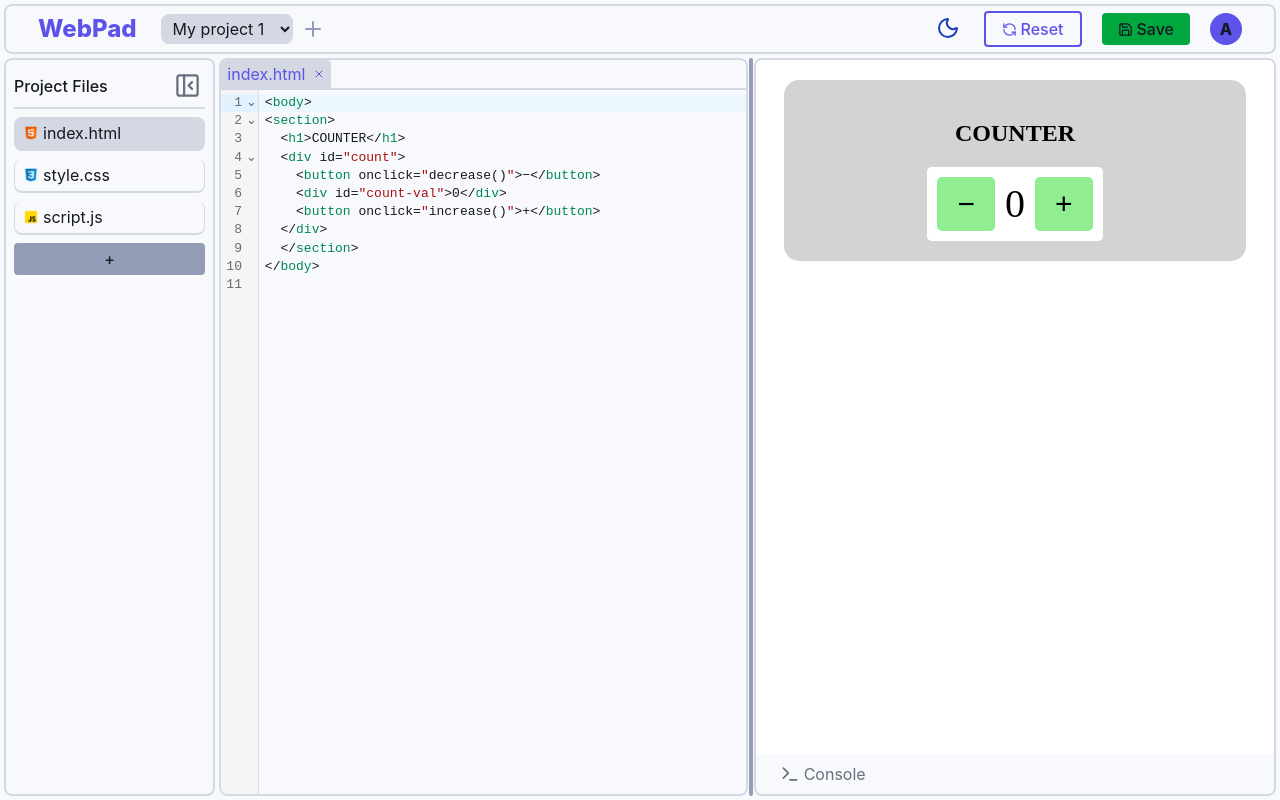
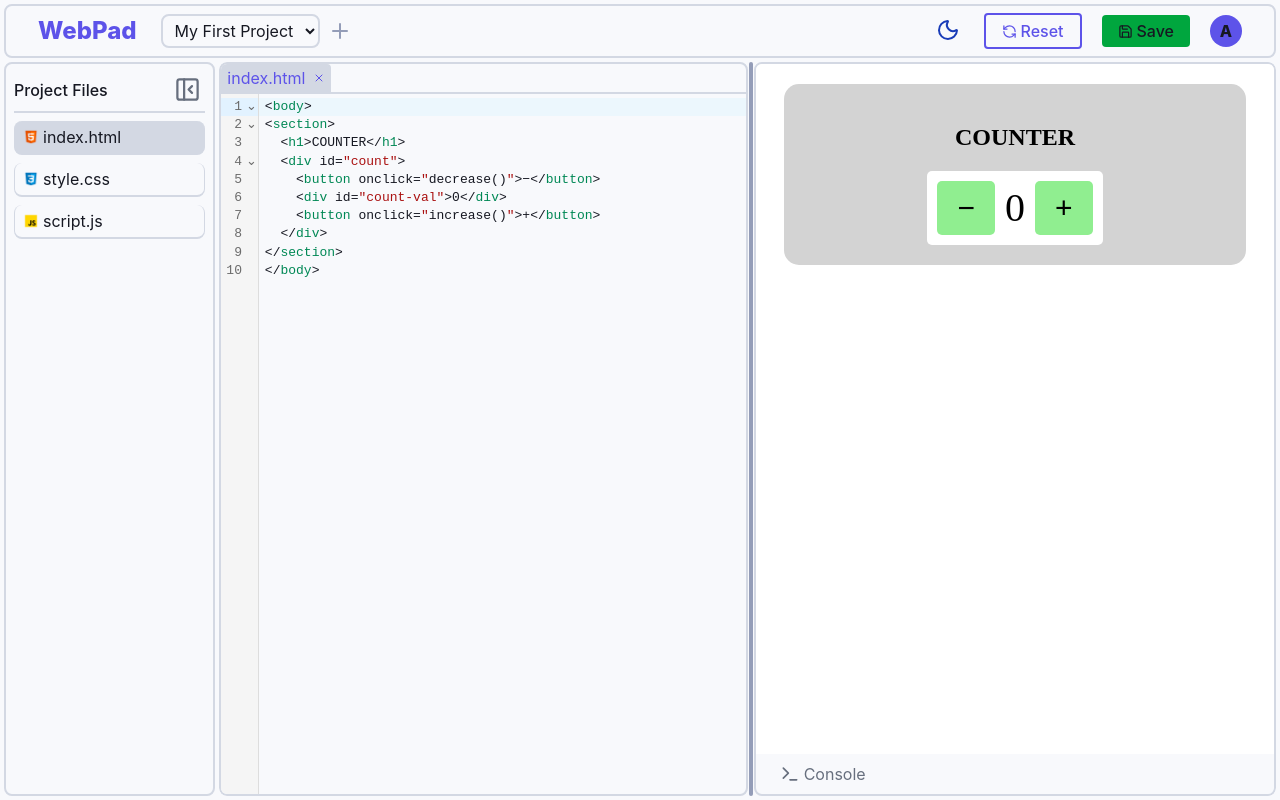
Before and after one commit to thisisarijit/WebPad, a React (Vite) app: page /editor in a window 1280 px wide. Built offline with nearby package versions, Linux system fonts and the light colour scheme.

Commit message:
added the feature for project creation and design the layout for homePage

```diff
--- a/src/components/LeftSideBar.jsx
+++ b/src/components/LeftSideBar.jsx
@@ -12,53 +12,6 @@ const LeftSideBar = ({
   openFileIds,
   setOpenFileIds,
 }) => {
-  const handleCreateFile = () => {
-    let newFileName = window.prompt("Filename", "");
-    if (newFileName === "" || newFileName === null) return;
-    const trimmedName = newFileName.trim();
-    const extension = trimmedName.split(".").pop().toLowerCase();
-
-    //Checking valid extension or not. HTNL / CSS /JS
-    if (extension !== "html" && extension !== "css" && extension !== "js") {
-      alert("Supported extension: .html, .css, .js");
-      return;
-    }
-
-    //duplicate file check
-    const alreadyExist = files.some(
-      (file) => file.name.toLowerCase() === trimmedName.toLowerCase(),
-    );
-    if (alreadyExist) {
-      alert("File already exists.");
-      return;
-    }
-
-    //Get the Extension name from the file.
-    const getLanguageFromFileName = (newFileName) => {
-      switch (extension) {
-        case "html":
-          return "html";
-        case "css":
-          return "css";
-        case "js":
-          return "javascript";
-        default:
-          return "plaintext";
-      }
-    };
-
-    //NEW FILE
-    const newFile = {
-      id: crypto.randomUUID(),
-      name: trimmedName,
-      language: getLanguageFromFileName(trimmedName),
-      content: "",
-    };
-    setFiles((prev) => [...prev, newFile]);
-    setActiveFileId(newFile.id);
-    setOpenFileIds((prev) => [...prev, newFile.id]);
-  };
-
   const handleFileClick = (fileId) => {
     setActiveFileId(fileId);
 
@@ -107,12 +60,6 @@ const LeftSideBar = ({
           </button>
         ))}
       </div>
-      <button
-        onClick={handleCreateFile}
-        className="bg-panel w-full cosmic-button"
-      >
-        +
-      </button>
     </aside>
   );
 };
--- a/src/components/Navbar.jsx
+++ b/src/components/Navbar.jsx
@@ -1,36 +1,58 @@
 import React from "react";
-// import ThemeToggleButton from "./ThemeToggleButton";
-import { Pencil, Plus, RefreshCcw, Save } from "lucide-react";
+import {Delete, EllipsisVertical, Plus, RefreshCcw, Save, Thermometer } from "lucide-react";
 import ThemeToggleButton from "./ui/ThemeToggleButton";
 
-const Navbar = ({handleSave, handleReset}) => {
+const Navbar = ({
+  handleSave,
+  handleReset,
+  projects,
+  activeProjectId,
+  setActiveProjectId,
+  handleCreateProject,
+}) => {
   return (
     <nav className="w-full py-1 border-2 rounded-lg ">
       <div className="container w-full rounded-lg flex items-center justify-between gap-5">
-          <span className="font-extrabold text-2xl text-accent">WebPad</span>
+        <span className="font-extrabold text-2xl text-accent">WebPad</span>
 
         <div className="w-full gap-2 flex p-1 items-center">
-          {/* <span className="bg-border hover:bg-panel px-4 py-1 rounded-lg">Untitled</span>
-          <Plus className="cursor-pointer text-panel hover:text-text-primary " /> */}
-          <select name="proj" className="cursor-pointer border-none bg-border px-2 py-1 rounded-lg">
-            <option value="proj1">My project 1</option>
-            <option value="proj1">My project 2</option>
-            <option value="proj1">My project 3</option>
-            <option value="proj1">My project 4</option>
+          <select
+            name="proj"
+            value={activeProjectId}
+            onChange={(event) => setActiveProjectId(event.target.value)}
+            className="cursor-pointer border-2 bg-background px-2 py-1 rounded-lg"
+          >
+            {projects.map((project) => (
+              <option key={project.id} value={project.id}>
+                {project.name}
+              </option>
+            ))}
           </select>
-          <Plus className="cursor-pointer text-panel hover:text-text-primary " />
+          <Plus onClick={handleCreateProject} className="cursor-pointer text-panel hover:text-text-primary " />
         </div>
 
         <div className="flex items-center justify-around gap-5">
           <div className="rounded-full">
             <ThemeToggleButton />
           </div>
-          <button onClick={handleReset} className="cosmic-button bg-transparent hover:bg-transparent border-accent border-2 text-accent flex items-center gap-1">
+          <button
+            onClick={handleReset}
+            className="cosmic-button bg-transparent hover:bg-transparent border-accent border-2 text-accent flex items-center gap-1"
+          >
             <RefreshCcw size={15} />
             Reset
           </button>
-          <button onClick={handleSave} className="cosmic-button bg-green-600 hover:bg-green-400 flex items-center gap-1">  <Save size={15} />Save</button>
-          <div className="rounded-full h-8 w-8 bg-accent flex items-center justify-center font-extrabold">A</div>
+          <button
+            onClick={handleSave}
+            className="cosmic-button bg-green-600 hover:bg-green-400 flex items-center gap-1"
+          >
+            {" "}
+            <Save size={15} />
+            Save
+          </button>
+          <div className="rounded-full h-8 w-8 bg-accent flex items-center justify-center font-extrabold">
+            A
+          </div>
         </div>
       </div>
     </nav>
--- a/src/pages/Editor.jsx
+++ b/src/pages/Editor.jsx
@@ -3,9 +3,8 @@ import Navbar from "../components/Navbar";
 import EditorSection from "../components/EditorSection";
 import ResetModal from "../components/ui/ResetModal";
 
-const initialFiles = [
+const INITIAL_FILES = [
   {
-    id: crypto.randomUUID(),
     name: "index.html",
     language: "html",
     content: `<body>
@@ -17,14 +16,12 @@ const initialFiles = [
     <button onclick="increase()">+</button>
   </div>
 </section>
-</body>
-    `,
+</body>`,
   },
   {
-    id: crypto.randomUUID(),
     name: "style.css",
     language: "css",
-    content: `section{
+    content: `section {
   background: LightGrey;
   display: flex;
   flex-direction: column;
@@ -34,6 +31,7 @@ border-radius: 15px;
   padding: 20px;
   margin: 20px;
 }
+
 #count {
   font-size: 40px;
   background: white;
@@ -44,6 +42,7 @@ margin: 20px;
   gap: 10px;
   padding: 10px;
 }
+
 button {
   background: LightGreen;
   font-size: 30px;
@@ -51,60 +50,154 @@ button {
   border-radius: 5px;
   padding: 10px 20px;
   cursor: pointer;
-}
-    `,
+}`,
   },
-
   {
-    id: crypto.randomUUID(),
     name: "script.js",
     language: "javascript",
     content: `let count = 0;
+
 function increase() {
   count++;
   document.getElementById("count-val").textContent = count;
 }
+
 function decrease() {
   count--;
   document.getElementById("count-val").textContent = count;
-}
-    `,
+}`,
   },
 ];
+
+const createInitialFiles = () => {
+  return INITIAL_FILES.map((file) => ({
+    ...file,
+    id: crypto.randomUUID(),
+  }));
+};
+
+const createProject = (name) => {
+  const files = createInitialFiles();
+  return {
+    id: crypto.randomUUID(),
+    name,
+    files,
+    activeFileId: files[0].id,
+    openFileIds: [files[0].id],
+    // activeFileId: null,
+    // openFileIds: [],
+  };
+};
+
 const STORAGE_KEY = "web-editor-project";
 
 const Editor = () => {
-  const loadSavedProject = () => {
-    const project = localStorage.getItem(STORAGE_KEY);
+  const loadSavedProjects = () => {
+    const projects = localStorage.getItem(STORAGE_KEY);
 
-    if (!project) return null;
+    if (!projects) return null;
 
     try {
-      return JSON.parse(project);
+      return JSON.parse(projects);
     } catch (error) {
-      console.error("Failed to load saved project: ", error);
+      console.error("Failed to load saved projects: ", error);
       return null;
     }
   };
 
-  const savedProject = loadSavedProject();
+  const savedProjects = loadSavedProjects();
+  const initialProject =
+    savedProjects?.projects?.[0] ?? createProject("My First Project");
 
-  const [files, setFiles] = useState(savedProject?.files ?? initialFiles);
-  const [activeFileId, setActiveFileId] = useState(
-    savedProject?.activeFileId ?? initialFiles[0].id,
+  const [projects, setProjects] = useState(
+    savedProjects?.projects ?? [initialProject],
   );
-  const [openFileIds, setOpenFileIds] = useState(
-    savedProject?.openFileIds ?? [initialFiles[0].id],
+
+  const [activeProjectId, setActiveProjectId] = useState(
+    savedProjects?.activeProjectId ?? initialProject.id,
   );
+
+  const activeProject = projects.find(
+    (project) => project.id === activeProjectId,
+  );
+
+  const files = activeProject?.files ?? [];
+  const setFiles = (updatedFiles) => {
+    setProjects((prevProjects) =>
+      prevProjects.map((project) =>
+        project.id === activeProjectId
+          ? {
+              ...project,
+              files:
+                typeof updatedFiles === "function"
+                  ? updatedFiles(project.files)
+                  : updatedFiles,
+            }
+          : project,
+      ),
+    );
+  };
+
+  const activeFileId = activeProject?.activeFileId ?? null;
+  const setActiveFileId = (fileId) => {
+    setProjects((prevProjects) =>
+      prevProjects.map((project) =>
+        project.id === activeProjectId
+          ? {
+              ...project,
+              activeFileId: fileId,
+            }
+          : project,
+      ),
+    );
+  };
+
+  const openFileIds = activeProject?.openFileIds ?? [activeFileId];
+  const setOpenFileIds = (updatedIds) => {
+    setProjects((prevProjects) =>
+      prevProjects.map((project) =>
+        project.id === activeProjectId
+          ? {
+              ...project,
+              openFileIds:
+                typeof updatedIds === "function"
+                  ? updatedIds(project.openFileIds)
+                  : updatedIds,
+            }
+          : project,
+      ),
+    );
+  };
   const [showResetModal, setShowResetModal] = useState(false);
 
+  const handleCreateProject = () => {
+    const projectName = window.prompt("Project name", "");
+
+    if (projectName === null) return;
+    const trimmedName = projectName.trim();
+    if (!trimmedName) return;
+
+    const alreadyExists = projects.some(
+      (project) => project.name.toLowerCase() === trimmedName.toLowerCase(),
+    );
+
+    if (alreadyExists) {
+      alert("Project already exists.");
+      return;
+    }
+
+    const newProject = createProject(trimmedName);
+    setProjects((prevProjects) => [...prevProjects, newProject]);
+    setActiveProjectId(newProject.id);
+  };
+
   const handleSave = () => {
-    const project = {
-      files,
-      activeFileId,
-      openFileIds,
+    const data = {
+      projects,
+      activeProjectId,
     };
-    localStorage.setItem(STORAGE_KEY, JSON.stringify(project));
+
+    localStorage.setItem(STORAGE_KEY, JSON.stringify(data));
   };
 
   const handleResetRequest = () => {
@@ -112,19 +205,56 @@ const Editor = () => {
   };
 
   const handleReset = () => {
-    localStorage.removeItem(STORAGE_KEY);
+    setProjects((prevProjects) => {
+      const updatedProjects = prevProjects.map((project) => {
+        if (project.id !== activeProjectId) return project;
 
-    setFiles(initialFiles);
-    setActiveFileId(initialFiles[0].id);
-    setOpenFileIds([initialFiles[0].id]);
+        //returning the activeProject after updating the all file's of the activeProject
+        return {
+          ...project,
+          files: project.files.map((file) => {
+            const initialFile = INITIAL_FILES.find(
+              (initial) => initial.name === file.name,
+            );
+
+            //returning after updating a single file's content
+            return {
+              ...file,
+              content: initialFile.content,
+            };
+          }),
+        };
+      });
+
+      localStorage.setItem(
+        STORAGE_KEY,
+        JSON.stringify({
+          projects: updatedProjects,
+          activeProjectId,
+        }),
+      );
+
+      return updatedProjects;
+    });
 
     setShowResetModal(false);
   };
 
+  const handleRenameProject = () => {};
+
+  const handleDeleteProject = () => {};
+
   return (
     <>
       <div className="h-screen min-h-0 w-screen overflow-hidden flex flex-col p-1 gap-1">
-        <Navbar handleSave={handleSave} handleReset={handleResetRequest} />
+        <Navbar
+          handleSave={handleSave}
+          handleReset={handleResetRequest}
+          projects={projects}
+          activeProjectId={activeProjectId}
+          setActiveProjectId={setActiveProjectId}
+          handleCreateProject={handleCreateProject}
+        />
         <div className="min-h-0 flex-1">
           <EditorSection
             files={files}
--- a/src/pages/Home.jsx
+++ b/src/pages/Home.jsx
@@ -1,11 +1,80 @@
-import React from 'react'
+import { ArrowBigRight, ArrowRight, Code, Code2, icons } from "lucide-react";
+import htmlLogo from "../../public/html_logo.png";
+import cssLogo from "../../public/css_logo.png";
+import jsLogo from "../../public/js_logo.png";
+import editorPage from "../../public/editorPage.png";
+
+const features = [
+  {
+    name: "instant playground",
+    details:
+      "Start coding immediately with pre-configured HTML, CSS and JavaScript files",
+    icons: "<Console />",
+  },
+  {
+    name: "live preview",
+    details: "See your changes in real-time with an integrated preview panel.",
+    icons: "<Console />",
+  },
+  {
+    name: "save & reset",
+    details:
+      "Keep your progress or reset back to the original files with one click",
+    icons: "<Console />",
+  },
+  {
+    name: "beginner friendly",
+    details:
+      "Clear interface, simple workflow and a great way to learn web development.",
+    icons: "<Console />",
+  },
+];
 
 const Home = () => {
-  return (<>
-    <div className='section-heading p-10 bg-accent '>HOME PAGE</div>
-    </>
+  return (
+    <div className="flex flex-col h-screen text-white bg-black px-15">
+      <div className="border text-5xl">NAVBAR</div>
 
-  )
-}
+      <div className="border-white border-2 flex gap-5 p-20 flex-1 min-h-0 items-center justify-start">
+        <div className="flex flex-col gap-5 justify-center items-center">
+          <span className="border rounded-full px-5 py-2 flex gap-2"> <Code /> Code | Create | Learn</span>
+          <h1 className="text-8xl pb-5 font-extrabold overflow-hidden">Your Web Development <span className="text-accent">Playground</span></h1>
+          <p className="text-xl">
+            A simple and focused online IDE for practicing HTML, CSS and
+            JavaScript. Write code, experiment with ideas and see your results
+            instantly.
+          </p>
+          <button className="w-full p-2 text-lg text-white rounded-lg bg-accent flex justify-center items-center gap-2">
+            Start Coding Now <ArrowRight />
+          </button>
+          <div className="flex gap-2">
+            <p className="mt-3">Built For</p>
+            <span className="flex items-center justify-center gap-2">
+              <img src={htmlLogo} alt="" className="h-12 p-1 bg-border/30 rounded-xl" />
+              <img src={cssLogo} alt="" className="h-12 p-1 bg-border/30 rounded-xl" />
+              <img src={jsLogo} alt="" className="h-12 p-1 bg-border/30 rounded-xl" />
+            </span>
+            <p className="mt-3">HTML . CSS . JavaScript</p>
+          </div>
+        </div>
 
-export default Home
+        {/* editor image */}
+        <div className="">
+          <img src={editorPage} alt="Editor Page" className="" />
+        </div>
+      </div>
+
+      {/* Features */}
+      <div className="flex justify-evenly gap-5">
+        {features.map((feature)=> (
+          <div className="flex flex-col text-left">
+            <h1 className="capitalize text-xl font-bold">{feature.name}</h1>
+            <p className="text-text-secondary">{feature.details}</p>
+          </div>
+        ))}
+      </div>
+    </div>
+  );
+};
+
+export default Home;
```
Also changed, not shown: public/editorPage.png (added). Lines whose indentation alone changed are shown as unchanged.
